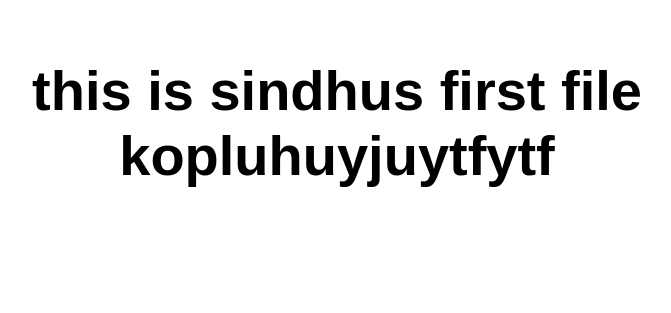
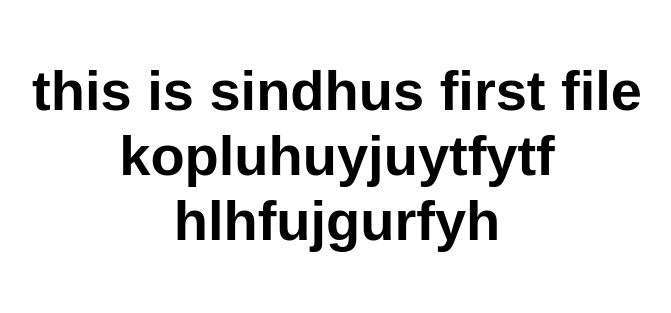
Before and after one commit to Denukamokshitha/myfile, a website: page src/index.html in a window 1280 px wide. Shown: the whole page, without its empty margins (303-974 px from the left). Drawn offline with Linux system fonts and the light colour scheme.

Commit message:
index.html

```diff
--- a/src/index.html
+++ b/src/index.html
@@ -10,7 +10,7 @@
 
 <body>
   <main>
-    <h1>this is sindhus first file kopluhuyjuytfytf</h1>
+    <h1>this is sindhus first file kopluhuyjuytfytf hlhfujgurfyh</h1>
   </main>
 </body>
 
```
